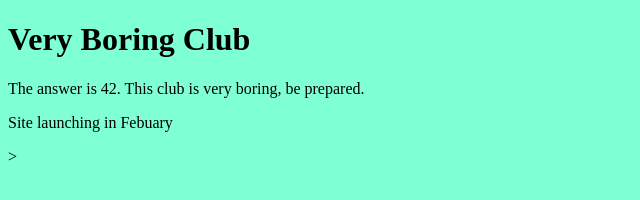
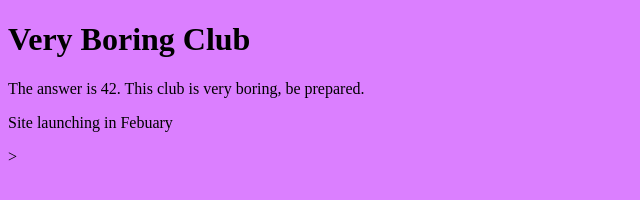
Before and after one commit to lolozhang/veryboring, a plain HTML site: page index.html in a window 1280 px wide. Shown: the whole page, without its empty margins (0-640 px from the left). Drawn offline with Linux system fonts and the light colour scheme.

Commit message:
make the background color pink

```diff
--- a/app.css
+++ b/app.css
@@ -1,4 +1,4 @@
 body {
-    background-color: aquamarine;
+    background-color: rgb(219, 127, 255);
     color:black;
 }
```
